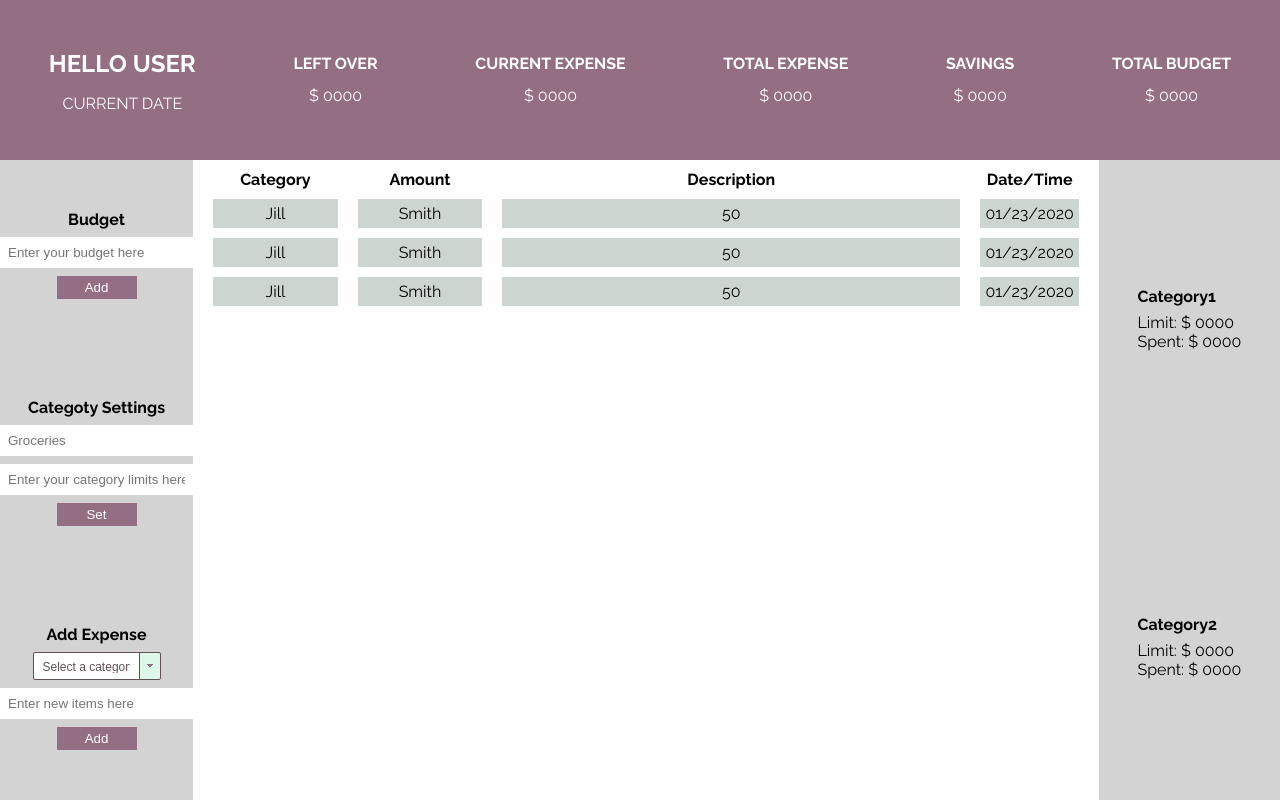
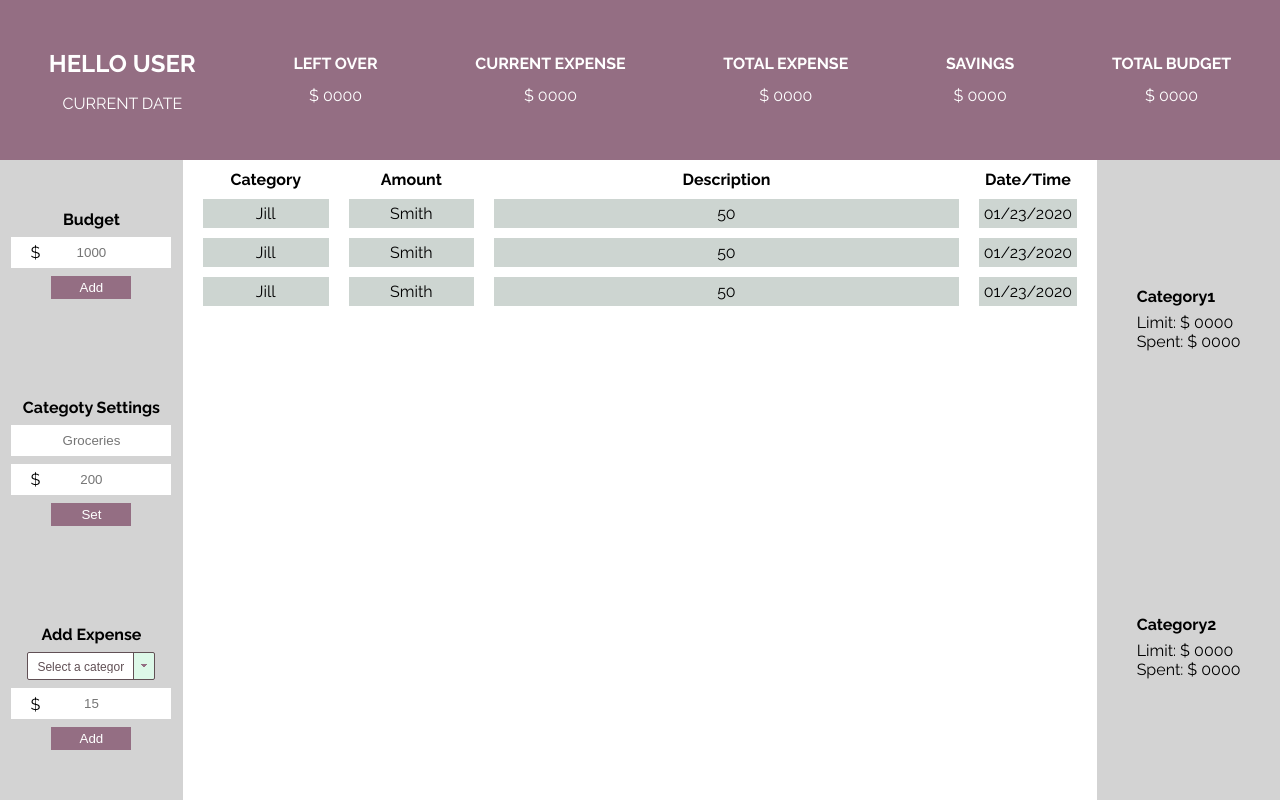
Before and after one commit to ronniedroid/finantical, a plain HTML site: page index.html in a window 1280 px wide. Drawn offline with Linux system fonts and the light colour scheme.

Commit message:
Made the inputes better looking

```diff
--- a/css/styles.css
+++ b/css/styles.css
@@ -7,7 +7,7 @@
   --mountbatten-pink: #946e83ff;
   --dark-liver: #615055ff;
   --top-menu: #808080;
-    --l-r-menu:  #D3D3D3;
+  --l-r-menu: #d3d3d3;
 }
 
 * {
@@ -17,12 +17,12 @@
 }
 
 body {
-    font-family: 'Lato', sans-serif;
-    font-family: 'Raleway', sans-serif;
+  font-family: "Lato", sans-serif;
+  font-family: "Raleway", sans-serif;
 }
 
 /* Main Container */
-.grid-container{
+.grid-container {
   height: 100vh;
   display: grid;
   grid-template:
@@ -49,11 +49,25 @@ body {
   text-align: center;
 }
 
-.budget-setting input,
-.category-setting input,
-.item-setting input {
+.budget-input,
+.category-input-text,
+.category-input-amount,
+.item-input {
   border: none;
   padding: 0.5rem;
+  width: 10rem;
+  text-align: center;
+}
+
+.input-sign p {
+  position: absolute;
+  width: 3rem;
+  text-align: center;
+  padding: 0.4rem;
+}
+
+.input-sign {
+  width: 100%;
 }
 
 input::-webkit-outer-spin-button,
@@ -62,13 +76,13 @@ input::-webkit-inner-spin-button {
   margin: 0;
 }
 
-input[type=number] {
+input[type="number"] {
   -moz-appearance: textfield;
 }
 
-.budget-setting button,
-.category-setting button,
-.item-setting button {
+.budget-add,
+.category-set,
+.item-add {
   border: none;
   background: none;
   background-color: var(--mountbatten-pink);
@@ -82,7 +96,7 @@ input[type=number] {
   width: 8rem;
 }
 
-.budget-info{
+.budget-info {
   background: var(--mountbatten-pink);
   color: var(--white);
   grid-area: budget-info;
@@ -94,7 +108,7 @@ input[type=number] {
   text-transform: uppercase;
 }
 
-.amount::before{
+.amount::before {
   content: "$ ";
 }
 
@@ -104,7 +118,7 @@ input[type=number] {
   grid-area: expense-container;
 }
 
-.expense-table{
+.expense-table {
   border-spacing: 20px 10px;
   width: 100%;
 }
@@ -113,13 +127,11 @@ input[type=number] {
   background-color: purple;
 }
 
-
 .expense-data {
   background-color: var(--light-gray);
   text-align: center;
   padding: 5px;
 }
-
 
 .category-header {
   width: 8rem;
@@ -177,18 +189,25 @@ select {
     linear-gradient(var(--honeydew) 42%, var(--mountbatten-pink) 42%);
   background-repeat: no-repeat, no-repeat, no-repeat, no-repeat;
   background-size: 1px 100%, 20px 22px, 20px 22px, 20px 100%;
-    background-position: right 20px center, right bottom, right bottom, right bottom;
+  background-position: right 20px center, right bottom, right bottom,
+    right bottom;
 }
 
 select:hover {
-    background-image: linear-gradient(var(--mountbatten-pink), var(--mountbatten-pink)),
+  background-image: linear-gradient(
+      var(--mountbatten-pink),
+      var(--mountbatten-pink)
+    ),
     linear-gradient(-135deg, transparent 50%, var(--mountbatten-pink) 50%),
     linear-gradient(-225deg, transparent 50%, var(--mountbatten-pink) 50%),
     linear-gradient(var(--mountbatten-pink) 42%, var(--honeydew) 42%);
 }
 
 select:active {
-    background-image: linear-gradient(var(--mountbatten-pink), var(--mountbatten-pink)),
+  background-image: linear-gradient(
+      var(--mountbatten-pink),
+      var(--mountbatten-pink)
+    ),
     linear-gradient(-135deg, transparent 50%, var(--mountbatten-pink) 50%),
     linear-gradient(-225deg, transparent 50%, var(--mountbatten-pink) 50%),
     linear-gradient(var(--mountbatten-pink) 42%, var(--honeydew) 42%);
--- a/index.html
+++ b/index.html
@@ -1,10 +1,13 @@
 <!DOCTYPE html>
 <html lang="en">
   <head>
-    <meta charset="UTF-8">
-    <meta name="viewport" content="width=device-width, initial-scale=1.0">
-    <link rel="stylesheet" href="/css/styles.css">
-    <link href="https://fonts.googleapis.com/css2?family=Lato:wght@300;400;700;900&family=Raleway:wght@300;400;500;700;900&display=swap" rel="stylesheet">
+    <meta charset="UTF-8" />
+    <meta name="viewport" content="width=device-width, initial-scale=1.0" />
+    <link
+      href="https://fonts.googleapis.com/css2?family=Lato:wght@300;400;700;900&family=Raleway:wght@300;400;500;700;900&display=swap"
+      rel="stylesheet"
+    />
+    <link rel="stylesheet" href="css/styles.css" />
     <title>Document</title>
   </head>
   <body>
@@ -13,14 +16,28 @@
       <div class="left-menu">
         <div class="budget-setting">
           <h4>Budget</h4>
-                <input type="number" placeholder="Enter your budget here">
+          <div class="input-sign">
+            <p>$</p>
+            <input class="budget-input" type="number" placeholder="1000" />
+          </div>
           <button class="budget-add">Add</button>
         </div>
         <div class="category-setting">
           <h4>Categoty Settings</h4>
-                <input type="text" placeholder="Groceries">
-                <input type="number" placeholder="Enter your category limits here">
-                <button class="budget-add">Set</button>
+          <input
+            class="category-input-text"
+            type="text"
+            placeholder="Groceries"
+          />
+          <div class="input-sign">
+            <p>$</p>
+            <input
+              class="category-input-amount"
+              type="number"
+              placeholder="200"
+            />
+          </div>
+          <button class="category-set">Set</button>
         </div>
         <div class="item-setting">
           <h4>Add Expense</h4>
@@ -31,8 +48,11 @@
             <option value="Car maintenance">Car maintenance</option>
             <option value="entertainment">Entertainment</option>
           </select>
-                <input type="number" placeholder="Enter new items here">
-                <button class="budget-add">Add</button>
+          <div class="input-sign">
+            <p>$</p>
+            <input class="item-input" type="number" placeholder="15" />
+          </div>
+          <button class="item-add">Add</button>
         </div>
       </div>
 
@@ -66,7 +86,7 @@
 
       <!-- Main Content -->
       <div class="expense-container">
-            <table class="expense-table" style="width:100%">
+        <table class="expense-table" style="width: 100%;">
           <tr>
             <th class="category-header">Category</th>
             <th class="amount-header">Amount</th>
@@ -92,7 +112,6 @@
             <td class="expense-data expense-date">01/23/2020</td>
           </tr>
         </table>
-
       </div>
 
       <!-- Right Menu -->
@@ -107,8 +126,6 @@
           <p class="limit">0000</p>
           <p class="spent">0000</p>
         </div>
-
-
       </div>
     </section>
 
```
Lines whose indentation alone changed are shown as unchanged.
